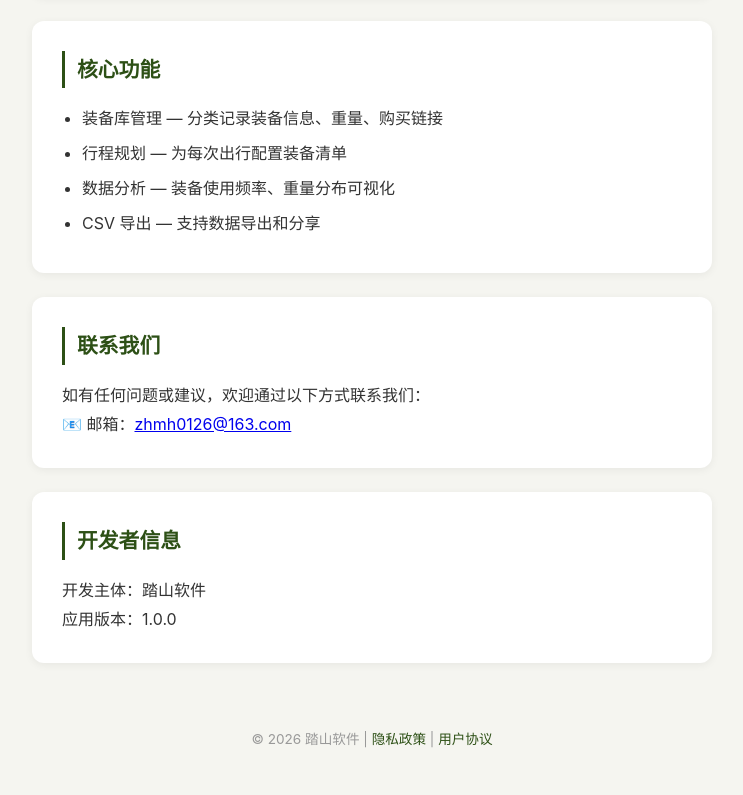
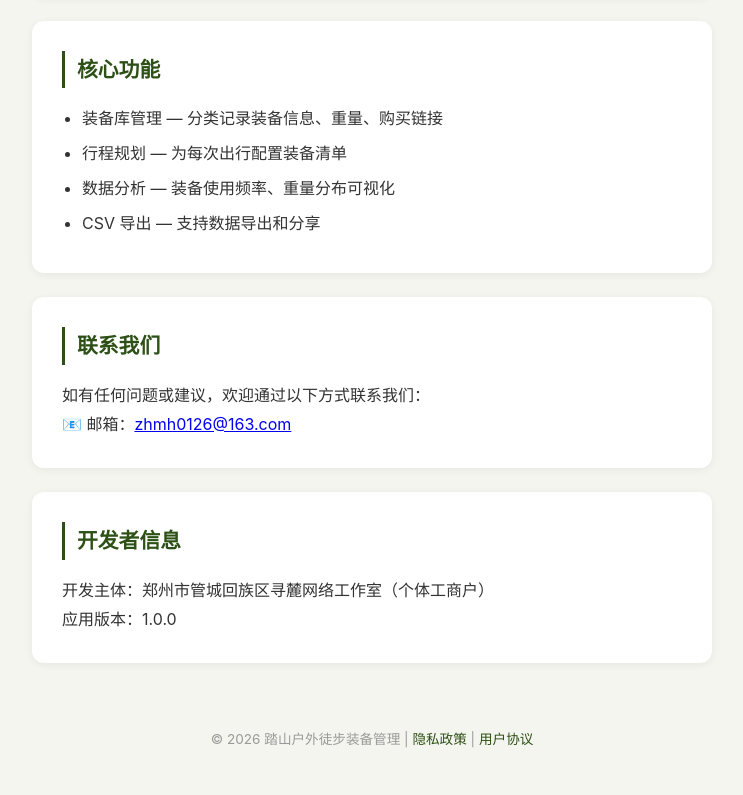
Before and after one commit to kuafuzhuri2026/-tashan, a plain HTML site: page index.html in a window 1280 px wide. Shown: the part 447-1242 px from the top of the page, without its empty margins (268-1011 px from the left). Drawn offline with Linux system fonts and the light colour scheme.

Commit message:
Add files via upload

```diff
--- a/index.html
+++ b/index.html
@@ -49,12 +49,12 @@
 
     <div class="card">
       <h2>开发者信息</h2>
-      <p>开发主体：踏山软件</p>
+      <p>开发主体：郑州市管城回族区寻麓网络工作室（个体工商户）</p>
       <p>应用版本：1.0.0</p>
     </div>
 
     <div class="footer">
-      <p>© 2026 踏山软件 | <a href="privacy.html">隐私政策</a> | <a href="agreement.html">用户协议</a></p>
+      <p>© 2026 踏山户外徒步装备管理 | <a href="privacy.html">隐私政策</a> | <a href="agreement.html">用户协议</a></p>
     </div>
   </div>
 </body>
```
Also changed, not shown: agreement.html (+2 -2 lines).
